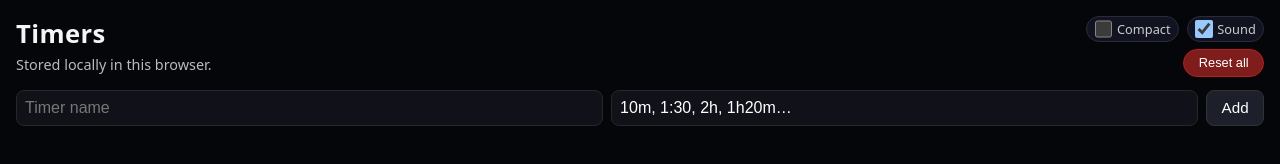
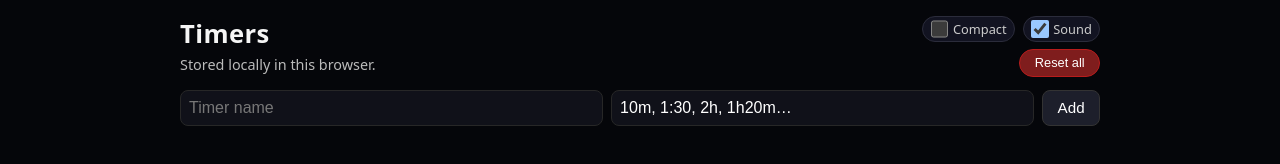
Before and after one commit to andreasnonslid/lazy, a plain HTML site: page apps/timers.html in a window 1280 px wide. Drawn offline with Linux system fonts and the light colour scheme.

Commit message:
fix: ensure timers page also has max width

```diff
--- a/apps/timers.html
+++ b/apps/timers.html
@@ -30,6 +30,14 @@ Copyright (c) 2025 Andreas Nonslid Håvardsen
       color: #f5f5f5;
       font-family: system-ui, -apple-system, sans-serif;
       transition: padding 0.15s ease;
+    }
+
+    /* Constrain content width to match the notes page.  This wrapper centers the
+       page content and prevents the timers interface from stretching across the
+       entire iframe. */
+    .page {
+      max-width: 920px;
+      margin: 0 auto;
     }
 
     .visually-hidden {
@@ -493,6 +501,7 @@ Copyright (c) 2025 Andreas Nonslid Håvardsen
 </head>
 
 <body>
+  <div class="page">
     <header class="top-bar">
       <div class="top-text">
         <h1>Timers</h1>
@@ -531,6 +540,7 @@ Copyright (c) 2025 Andreas Nonslid Håvardsen
         <div id="timers"></div>
       </section>
     </main>
+  </div><!-- /.page -->
 
   <!-- Reset All Modal -->
   <div id="resetModalBackdrop" class="modal-backdrop">
```
Lines whose indentation alone changed are shown as unchanged.
